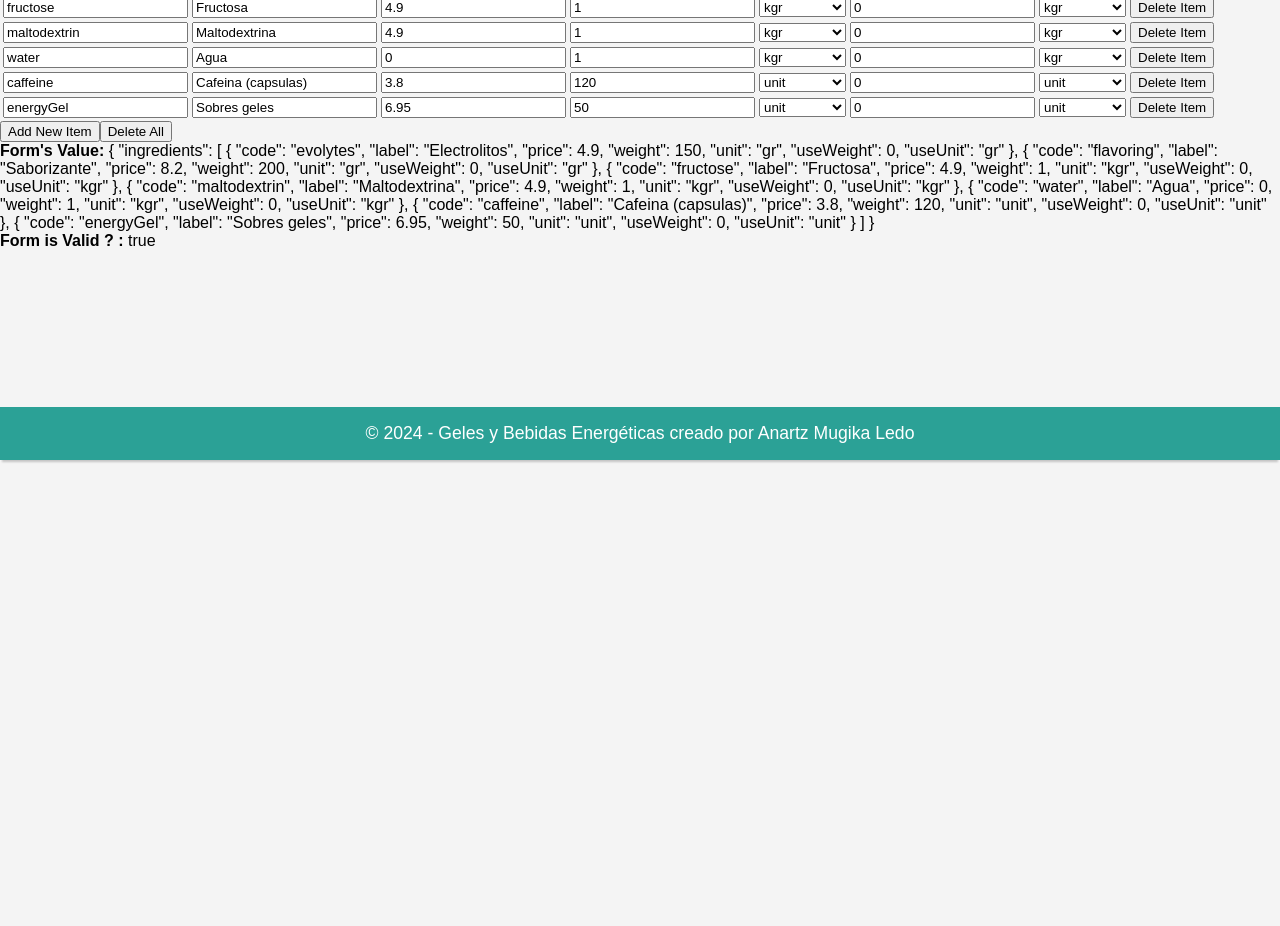
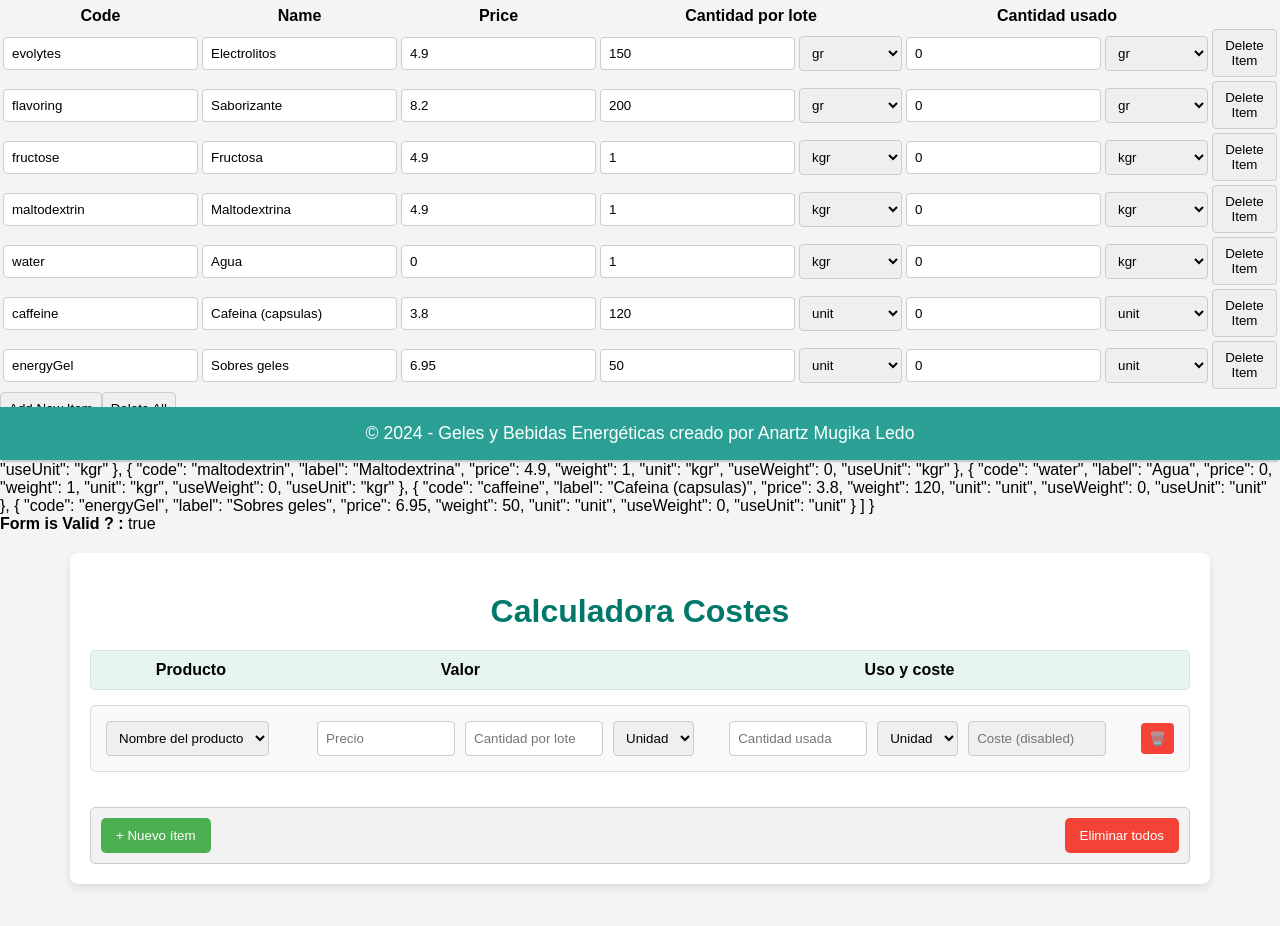
Before and after one commit to mugan86/energy-gels-and-bottles, an Angular app: page /calculator in a window 1280 px wide. Shown: the part 340-1266 px from the top of the page. Before the commit the page ends 800 px from the top, so only its background shows below. Built offline with nearby package versions, Linux system fonts and the light colour scheme.

Commit message:
feat: add calculator template base

```diff
--- a/src/app/pages/calculator/calculator.component.css
+++ b/src/app/pages/calculator/calculator.component.css
@@ -0,0 +1,166 @@
+body {
+    font-family: Arial, sans-serif;
+    background-color: #f8f8f8;
+    margin: 0;
+    padding: 0;
+  }
+
+  .calculator-container {
+    width: 90%;
+    max-width: 1100px;
+    margin: 20px auto;
+    background-color: #ffffff;
+    padding: 20px;
+    border-radius: 8px;
+    box-shadow: 0 4px 8px rgba(0, 0, 0, 0.1);
+  }
+
+  h1 {
+    text-align: center;
+    color: #00796b;
+    margin-bottom: 20px;
+  }
+
+  .product-section {
+    display: flex;
+    flex-direction: column;
+    gap: 15px;
+  }
+
+  .product-header {
+    display: grid;
+    grid-template-columns: 1fr 2fr 3fr;
+    font-weight: bold;
+    text-align: center;
+  }
+
+  .product-item {
+    display: grid;
+    grid-template-columns: 1fr 2fr 3fr auto;
+    align-items: center;
+    gap: 10px;
+  }
+
+  input[type="text"] {
+    padding: 8px;
+    border: 1px solid #ccc;
+    border-radius: 4px;
+    width: 120px; /* Ajustado para un máximo de 6 caracteres */
+  }
+
+  input[disabled] {
+    background-color: #f0f0f0; /* Para distinguir campos deshabilitados */
+    cursor: not-allowed;
+  }
+
+  /* Secciones diferenciadas */
+.product-item {
+    display: grid;
+    grid-template-columns: 1fr 2fr 2fr auto;
+    align-items: center;
+    gap: 10px;
+    padding: 15px;
+    border: 1px solid #ddd; /* Borde para cada bloque */
+    border-radius: 5px; /* Bordes redondeados */
+    background-color: #f9f9f9; /* Fondo suave */
+  }
+
+  /* Títulos de las secciones */
+  .product-header {
+    display: grid;
+    grid-template-columns: 1fr 2fr 3fr;
+    font-weight: bold;
+    text-align: center;
+    padding: 10px;
+    background-color: #e7f5f2; /* Fondo para la cabecera */
+    border-radius: 5px;
+    border: 1px solid #d5e5e2; /* Borde sutil */
+  }
+
+  /* Botones dentro de la sección de acciones */
+  .actions {
+    display: flex;
+    justify-content: space-between;
+    margin-top: 20px;
+    padding: 10px;
+    background-color: #f2f2f2; /* Fondo más claro */
+    border-radius: 5px;
+    border: 1px solid #ccc; /* Borde ligero */
+  }
+
+  .add-item {
+    background-color: #4caf50;
+    color: white;
+    border: none;
+    padding: 10px 15px;
+    border-radius: 5px;
+  }
+
+  .delete-all {
+    background-color: #f44336;
+    color: white;
+    border: none;
+    padding: 10px 15px;
+    border-radius: 5px;
+  }
+
+  .value-fields,
+  .usage-fields {
+    display: flex;
+    gap: 10px;
+    flex-wrap: wrap;
+  }
+
+  input, select, button {
+    padding: 8px;
+    border: 1px solid #ccc;
+    border-radius: 4px;
+  }
+
+  button {
+    cursor: pointer;
+  }
+
+  button:disabled {
+    background-color: #e0e0e0;
+    cursor: not-allowed;
+  }
+
+  .delete-btn {
+    background-color: #f44336;
+    color: white;
+    border: none;
+  }
+
+  .actions {
+    display: flex;
+    justify-content: space-between;
+    margin-top: 20px;
+  }
+
+  .add-item {
+    background-color: #4caf50;
+    color: white;
+    border: none;
+  }
+
+  .delete-all {
+    background-color: #f44336;
+    color: white;
+    border: none;
+  }
+
+  @media (max-width: 768px) {
+    .product-header, .product-item {
+      grid-template-columns: 1fr;
+    }
+
+    .value-fields, .usage-fields {
+      flex-direction: column;
+    }
+
+    .actions {
+      flex-direction: column;
+      gap: 10px;
+    }
+  }
--- a/src/app/pages/calculator/calculator.component.html
+++ b/src/app/pages/calculator/calculator.component.html
@@ -123,3 +123,50 @@
         <b>Form is Valid ? :</b>
         {{ ingredientsCostsForm.valid }}
         }
+
+
+  <div class="calculator-container">
+    <h1>Calculadora Costes</h1>
+    <div class="product-section">
+      <div class="product-header">
+        <div>Producto</div>
+        <div>Valor</div>
+        <div>Uso y coste</div>
+      </div>
+      <div class="product-item">
+        <div>
+          <select>
+            <option>Nombre del producto</option>
+            <option>Maltodextrina</option>
+            <option>Electrolitos</option>
+          </select>
+        </div>
+        <div class="value-fields">
+          <input type="text" placeholder="Precio">
+          <input type="text" placeholder="Cantidad por lote">
+          <select>
+            <option>Unidad</option>
+            <option>gr</option>
+            <option>kgr</option>
+            <option>unit</option>
+          </select>
+        </div>
+        <div class="usage-fields">
+
+          <input type="text" placeholder="Cantidad usada">
+          <select>
+            <option>Unidad</option>
+            <option>gr</option>
+            <option>kgr</option>
+            <option>unit</option>
+          </select>
+          <input type="text" placeholder="Coste (disabled)" disabled>
+        </div>
+        <button class="delete-btn">🗑️</button>
+      </div>
+      <div class="actions">
+        <button class="add-item">+ Nuevo ítem</button>
+        <button class="delete-all">Eliminar todos</button>
+      </div>
+    </div>
+  </div>
```
